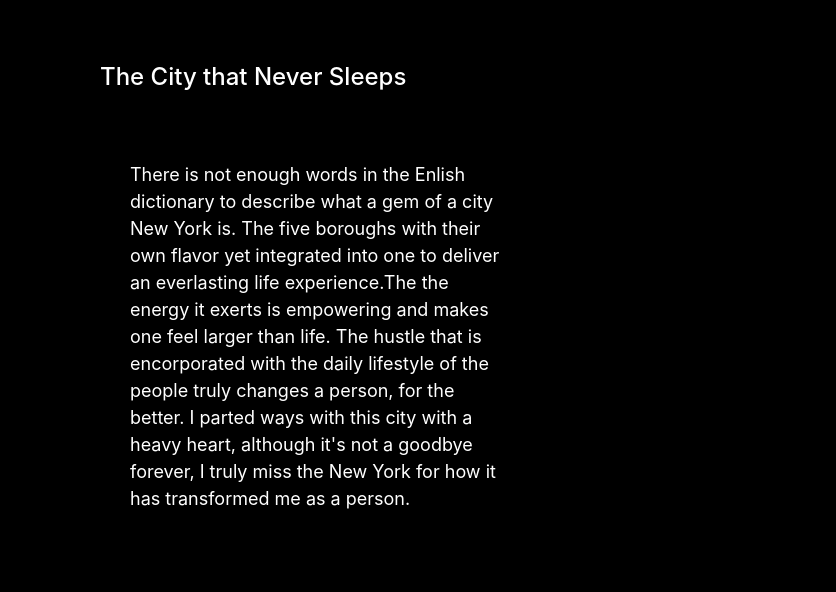
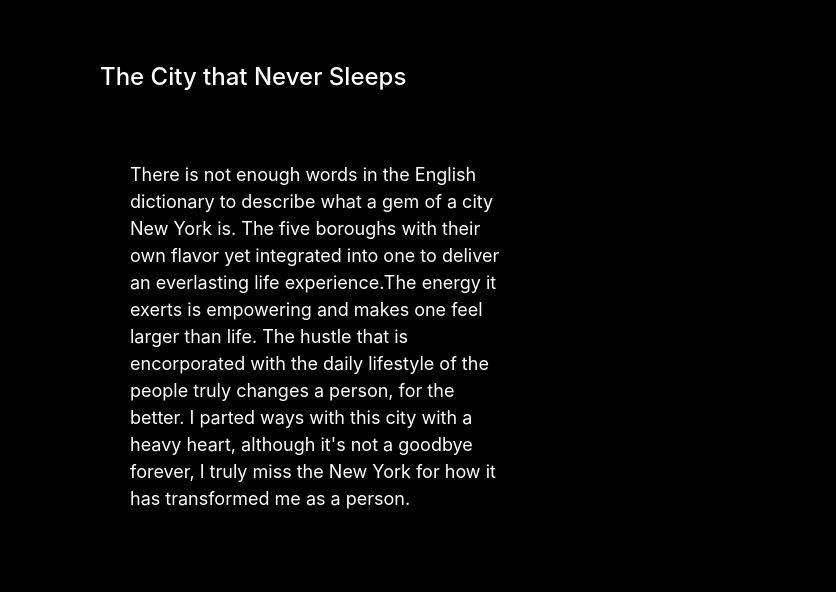
Before and after one commit to mohaimensyed/location, a plain HTML site: page index.html in a window 1280 px wide. Shown: the part 3340-3932 px from the top of the page, 0-836 px from the left. Drawn offline with nearby package versions, Linux system fonts and the light colour scheme.

Commit message:
Update index.html

```diff
--- a/index.html
+++ b/index.html
@@ -80,7 +80,7 @@
 <div class = "ny_body">
 
 	<h4>The City that Never Sleeps</h4>
-	<p>There is not enough words in the Enlish dictionary to describe what a gem of a city New York is. The five boroughs with their own flavor yet integrated into one to deliver an everlasting life experience.The the energy it exerts is empowering and makes one feel larger than life. The hustle that is encorporated with the daily lifestyle of the people truly changes a person, for the better. I parted ways with this city with a heavy heart, although it's not a goodbye forever, I truly miss the New York for how it has transformed me as a person. </p>
+	<p>There is not enough words in the English dictionary to describe what a gem of a city New York is. The five boroughs with their own flavor yet integrated into one to deliver an everlasting life experience.The energy it exerts is empowering and makes one feel larger than life. The hustle that is encorporated with the daily lifestyle of the people truly changes a person, for the better. I parted ways with this city with a heavy heart, although it's not a goodbye forever, I truly miss the New York for how it has transformed me as a person. </p>
 </div>
 
 <div class = "ny_body">
```
